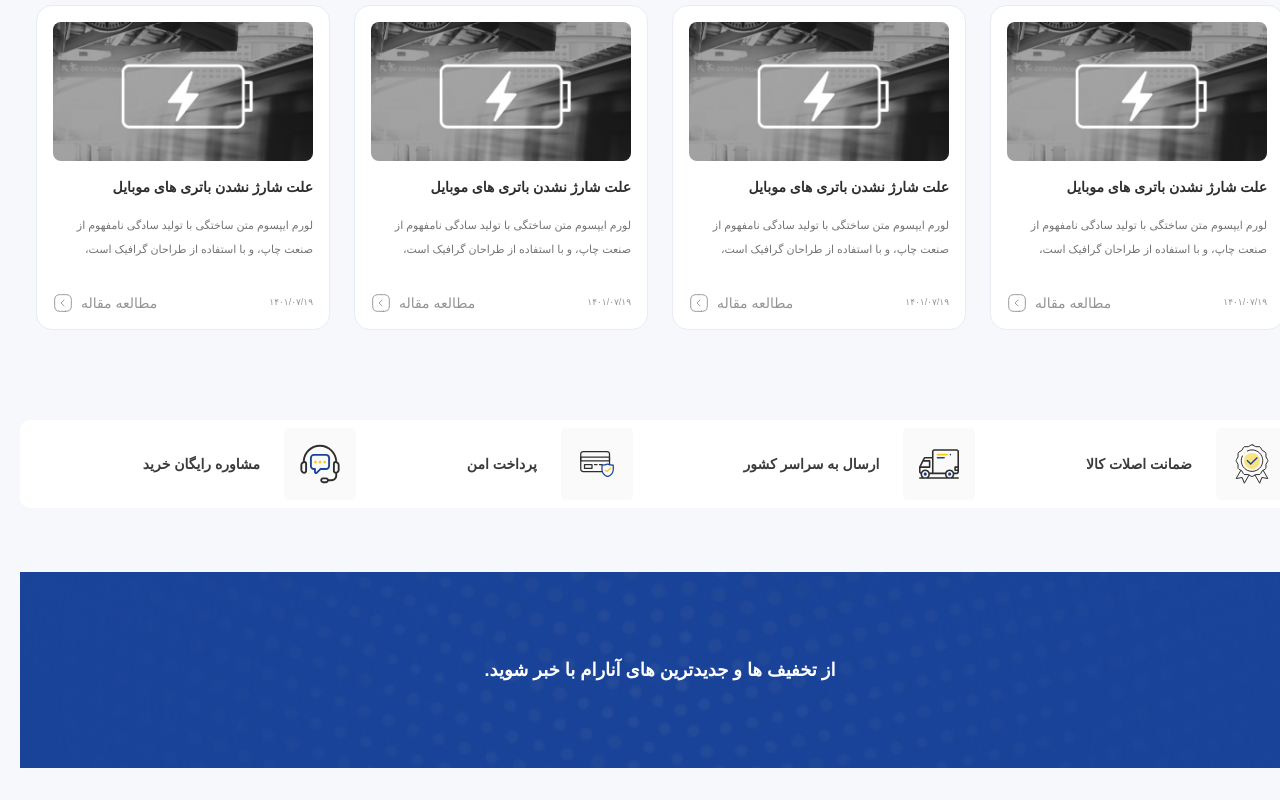
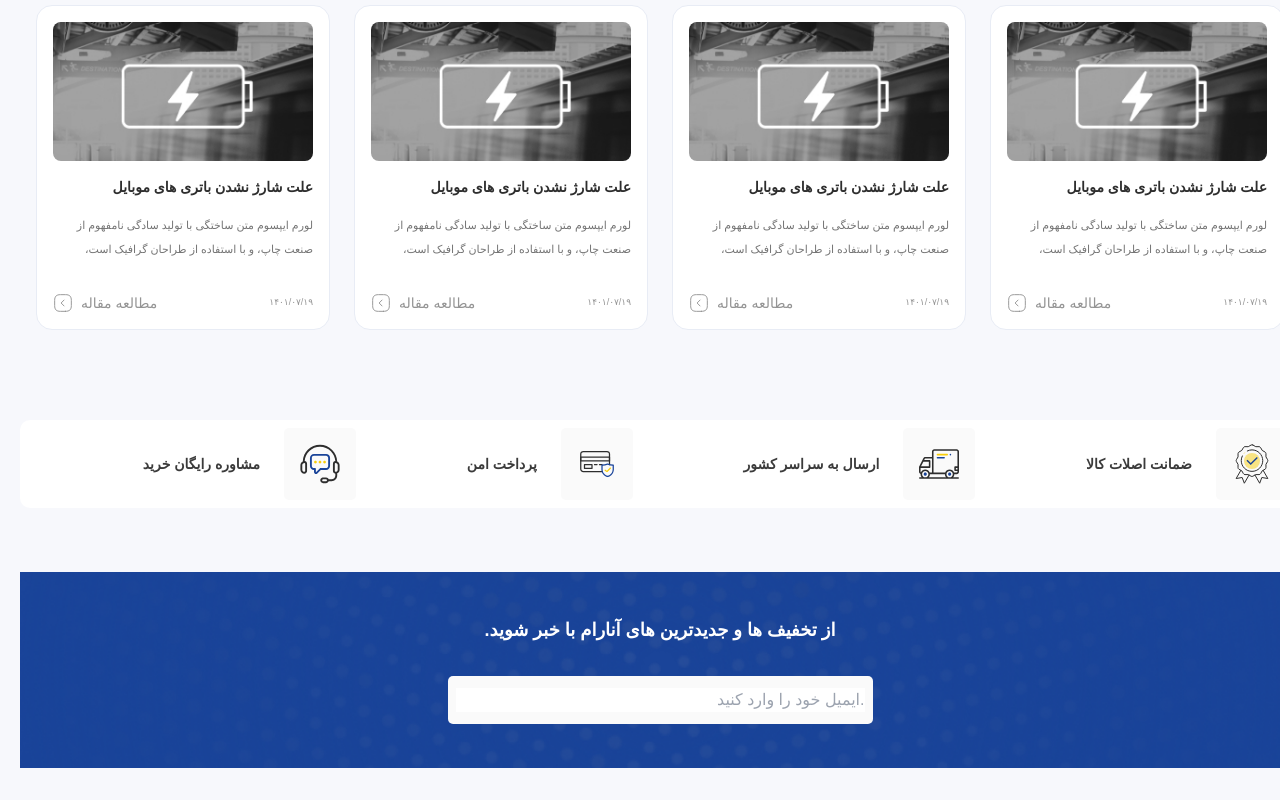
Before and after one commit to mahyarErshad/anaram-react, a React (Create React App) app: page / in a window 1280 px wide. Shown: the part 4270-5070 px from the top of the page. Built offline with nearby package versions, Linux system fonts and the light colour scheme; a web font is replaced by a local one.

Commit message:
Input added and styled

```diff
--- a/src/Pages/MainPage/CallToAction/CallToAction.jsx
+++ b/src/Pages/MainPage/CallToAction/CallToAction.jsx
@@ -1,10 +1,17 @@
-import React from "react";
+import React, { useRef } from "react";
 import styles from "./styles.module.css";
 
 function CallToAction() {
+  function handleSubmit(e) {
+    e.preventDefault();
+  }
+  const input = useRef(null);
   return (
-    <section className={`${styles.container} w-full h-[12.25rem] mt-16 flex-center flex-col gap-8`}>
+    <section className={`${styles.container} w-full h-[12.25rem] mt-16 flex-center flex-col gap-8 px-4`}>
       <h4 className="text-white font-semibold text-lg">از تخفیف ها و جدیدترین های آنارام با خبر شوید.</h4>
+      <form onClick={() => input.current.focus()} onSubmit={() => handleSubmit} className={`${styles.form} p-2 bg-NeutralN10 rounded-[5px] h-12 w-full max-w-[26.5625rem] flex-center gap-2`}>
+        <input dir="auto" ref={input} type="text" className="border-0 outline-0 flex-grow placeholder:text-right" placeholder="ایمیل خود را وارد کنید." />
+      </form>
     </section>
   );
 }
--- a/src/Pages/MainPage/CallToAction/styles.module.css
+++ b/src/Pages/MainPage/CallToAction/styles.module.css
@@ -1,6 +1,14 @@
-.container{
-    background: url(../../../assets/images/call-to-action-background.png) , #1a4499;
-    background-position: center;
-    background-repeat: no-repeat;
-    background-size: cover;
+.container {
+  background: url(../../../assets/images/call-to-action-background.png), #1a4499;
+  background-position: center;
+  background-repeat: no-repeat;
+  background-size: cover;
 }
+.form,
+.form input {
+  transition: all 0.3s;
+}
+.form:focus-within,
+.form input:focus {
+  background-color: #e8ecf5;
+}
```
